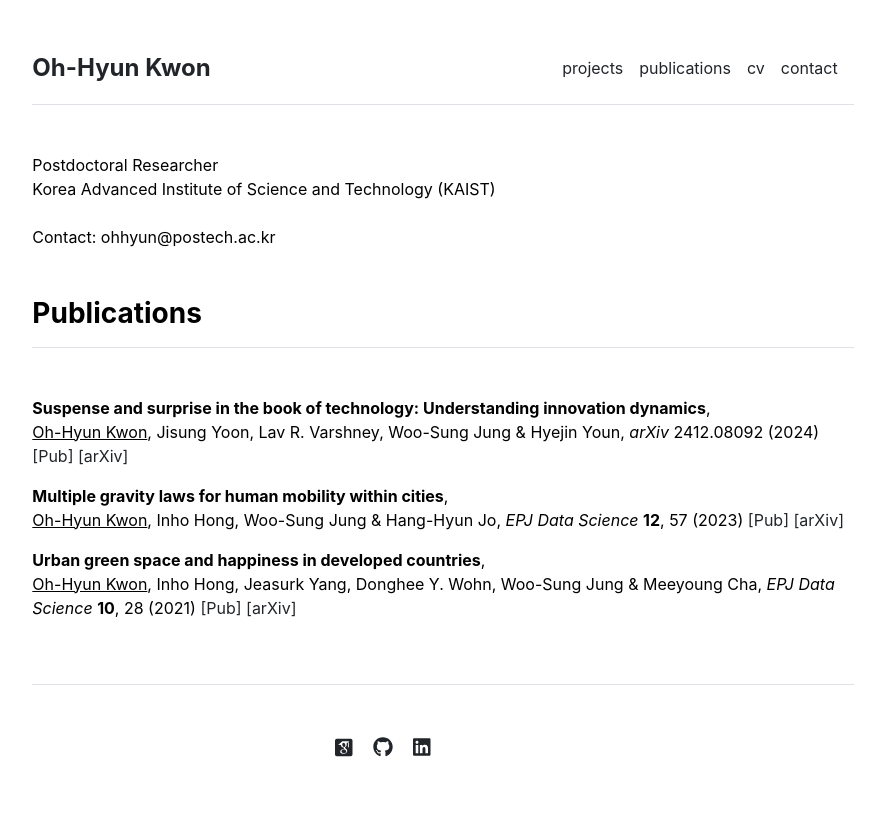
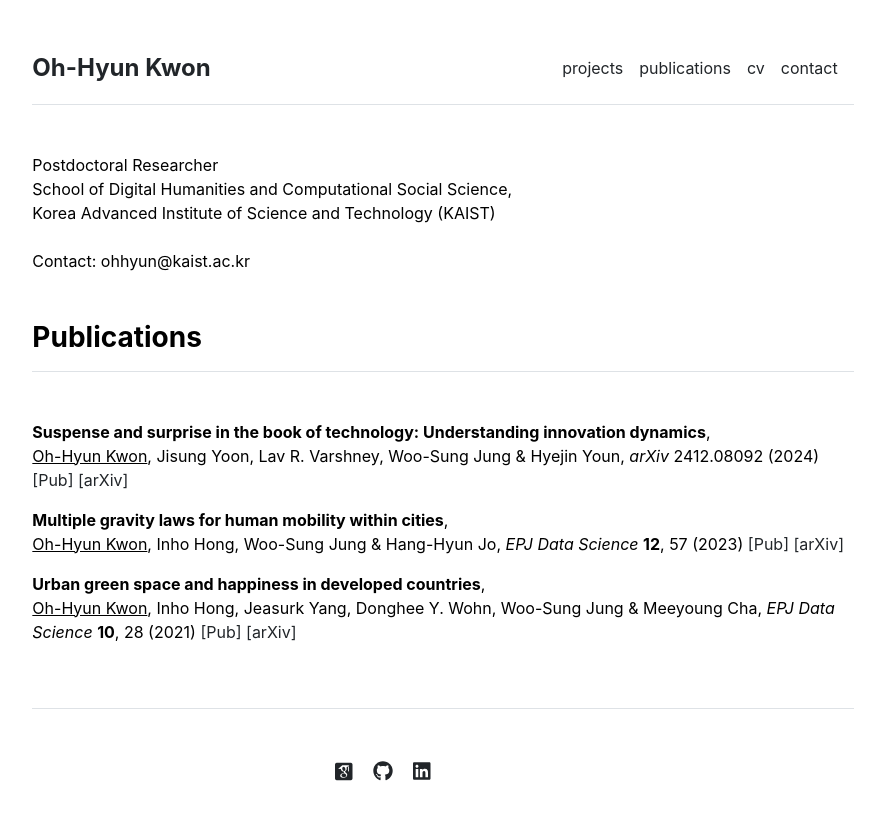
Before and after one commit to pothyd/pothyd.github.io, a Jekyll site: the page built from index.md, in a window 1280 px wide. Shown: the top 820 px of the page, without its empty margins (197-1082 px from the left). Built offline with Jekyll 4.4.1, drawn with Linux system fonts in a browser that asks for light colours; some web fonts are replaced.

Commit message:
Update introduction.html

```diff
--- a/_includes/introduction.html
+++ b/_includes/introduction.html
@@ -2,7 +2,8 @@
   <div>
 <!--     <h3 class="fw-bold border-bottom pb-3 mb-5">Profile</h3> -->
     Postdoctoral Researcher<br>
+    School of Digital Humanities and Computational Social Science,<br>
     Korea Advanced Institute of Science and Technology (KAIST)<br><br>
-    Contact: ohhyun@postech.ac.kr
+    Contact: ohhyun@kaist.ac.kr
   </div>
 </div>
```
